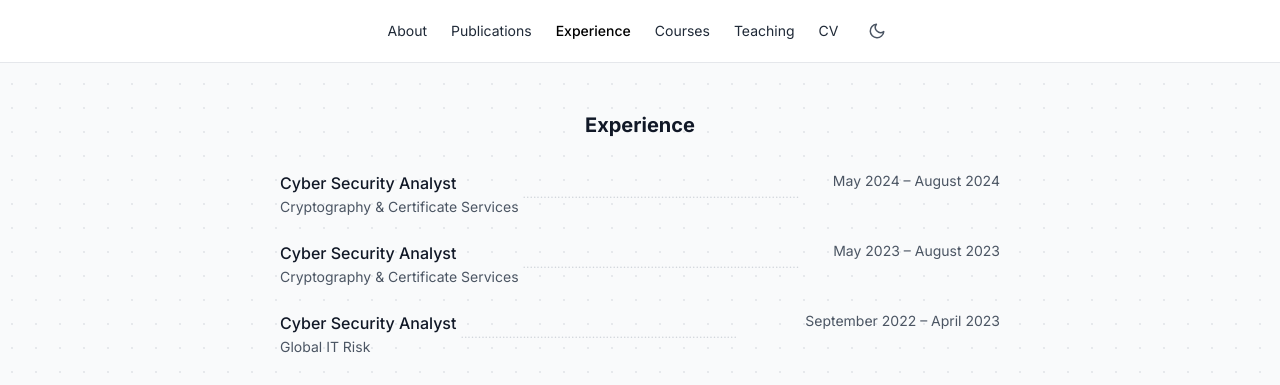
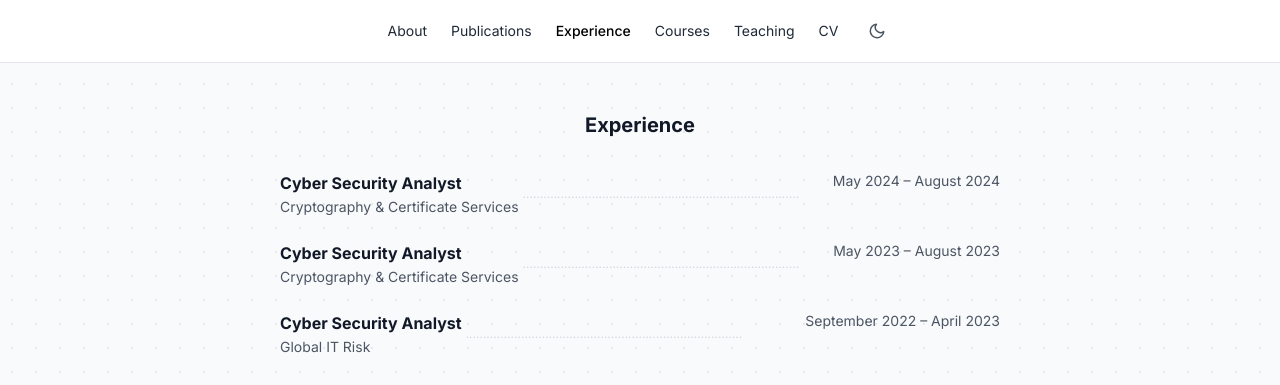
Before and after one commit to NeelFaganiya12/portfolio-website, a Next.js app: page /experience in a window 1280 px wide. Shown: the top 385 px of the page. Built offline with nearby package versions, Linux system fonts and the light colour scheme.

Commit message:
fix: experience update

```diff
--- a/app/experience/page.tsx
+++ b/app/experience/page.tsx
@@ -12,7 +12,7 @@ export default function ExperiencePage() {
         {experience.map((job, i) => (
           <div key={i} className="flex flex-col sm:flex-row sm:items-start gap-1">
             <div className="shrink-0">
-              <div className="text-gray-900 dark:text-gray-100 font-medium">{job.role}</div>
+              <div className="text-gray-900 dark:text-gray-100 font-bold">{job.role}</div>
               <div className="text-gray-600 dark:text-gray-400 text-sm mt-0.5">{job.org}</div>
             </div>
             <span className="hidden sm:inline flex-1 min-w-2 overflow-hidden whitespace-nowrap text-gray-300 dark:text-gray-600 select-none text-xs self-center">{".".repeat(80)}</span>
```
